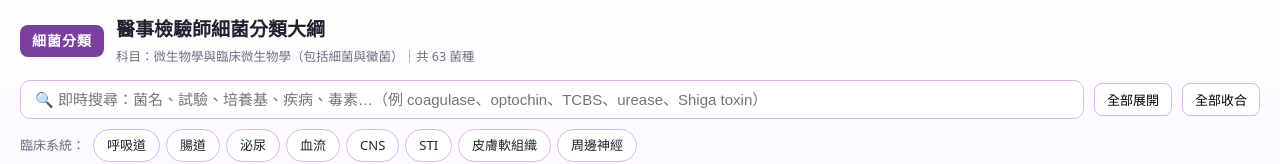
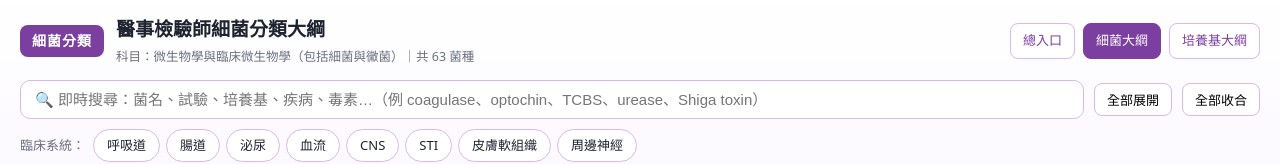
Before and after one commit to k789702-debug/Microbiology, a website: page bacteria/index.html in a window 1280 px wide. Shown: the top 164 px of the page. Drawn offline with Linux system fonts and the light colour scheme.

Commit message:
Add files via upload

```diff
--- a/bacteria/assets/style.css
+++ b/bacteria/assets/style.css
@@ -105,6 +105,8 @@ table.qa td.yr{white-space:nowrap;color:var(--gp);font-weight:700;width:110px}
 /* P1 修正：移除 HTML inline style，改用 class（配合嚴格 CSP style-src 'self'） */
 .tagbar-label{font-size:13px;color:var(--muted);margin-right:2px}
 .nohit{display:none}
-/* 跨頁連結：培養基 → media 模組 */
-a.medlink{color:#0d9488;text-decoration:none;border-bottom:1px dashed #0d9488;font-weight:600}
-a.medlink:hover{background:#e3f6f1}
+/* 跨模組切換鈕（總入口 / 細菌 / 培養基），沿用 Gram⊕ 紫主題 */
+.nav{margin-left:auto;display:flex;gap:8px;flex-wrap:wrap}
+.nav a{border:1.5px solid var(--gp-line);border-radius:8px;padding:6px 12px;font-size:13px;color:var(--gp);text-decoration:none;background:#fff;white-space:nowrap}
+.nav a:hover{background:var(--gp-soft)}
+.nav a.cur{background:var(--gp);color:#fff;border-color:var(--gp)}
--- a/bacteria/index.html
+++ b/bacteria/index.html
@@ -16,6 +16,11 @@
       <h1>醫事檢驗師細菌分類大綱</h1>
       <div class="sub" id="sub">科目：微生物學與臨床微生物學（包括細菌與黴菌）</div>
     </div>
+    <nav class="nav">
+      <a href="../index.html">總入口</a>
+      <a href="index.html" class="cur">細菌大綱</a>
+      <a href="../media/index.html">培養基大綱</a>
+    </nav>
   </div>
   <div class="controls">
     <input id="search" type="text" placeholder="🔍 即時搜尋：菌名、試驗、培養基、疾病、毒素…（例 coagulase、optochin、TCBS、urease、Shiga toxin）">
```
